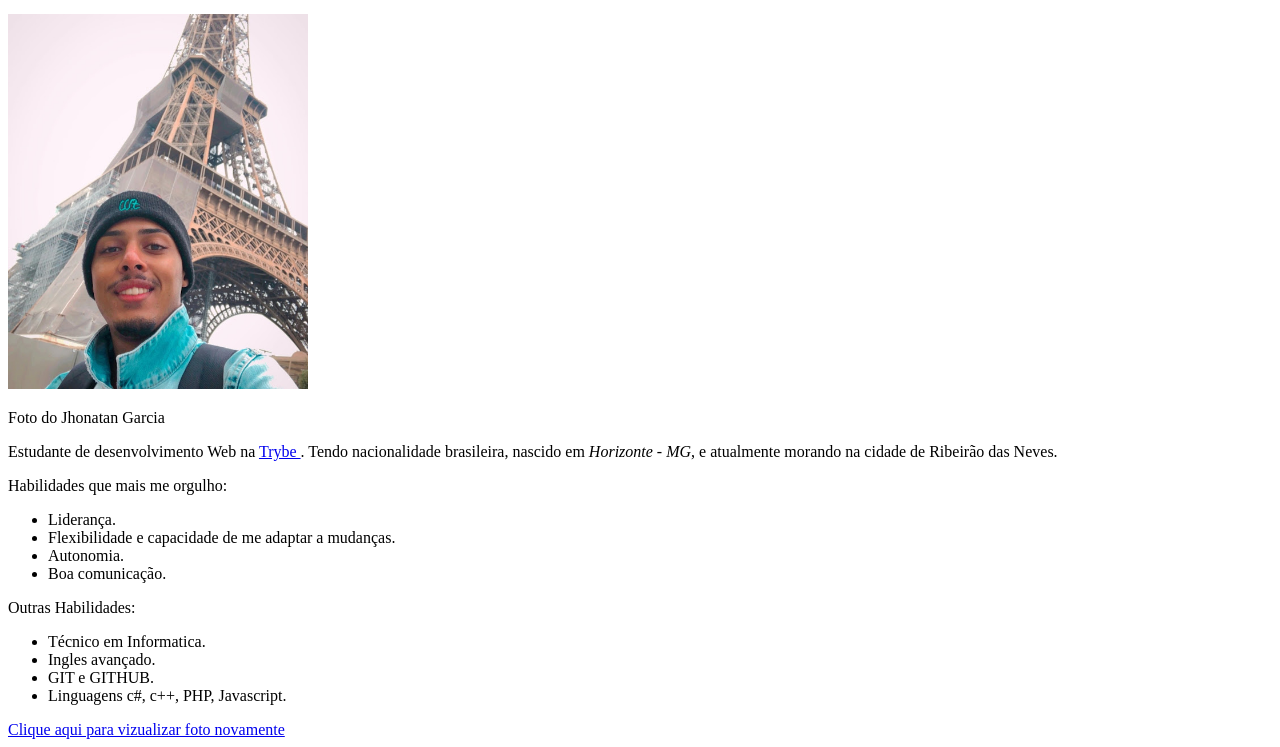
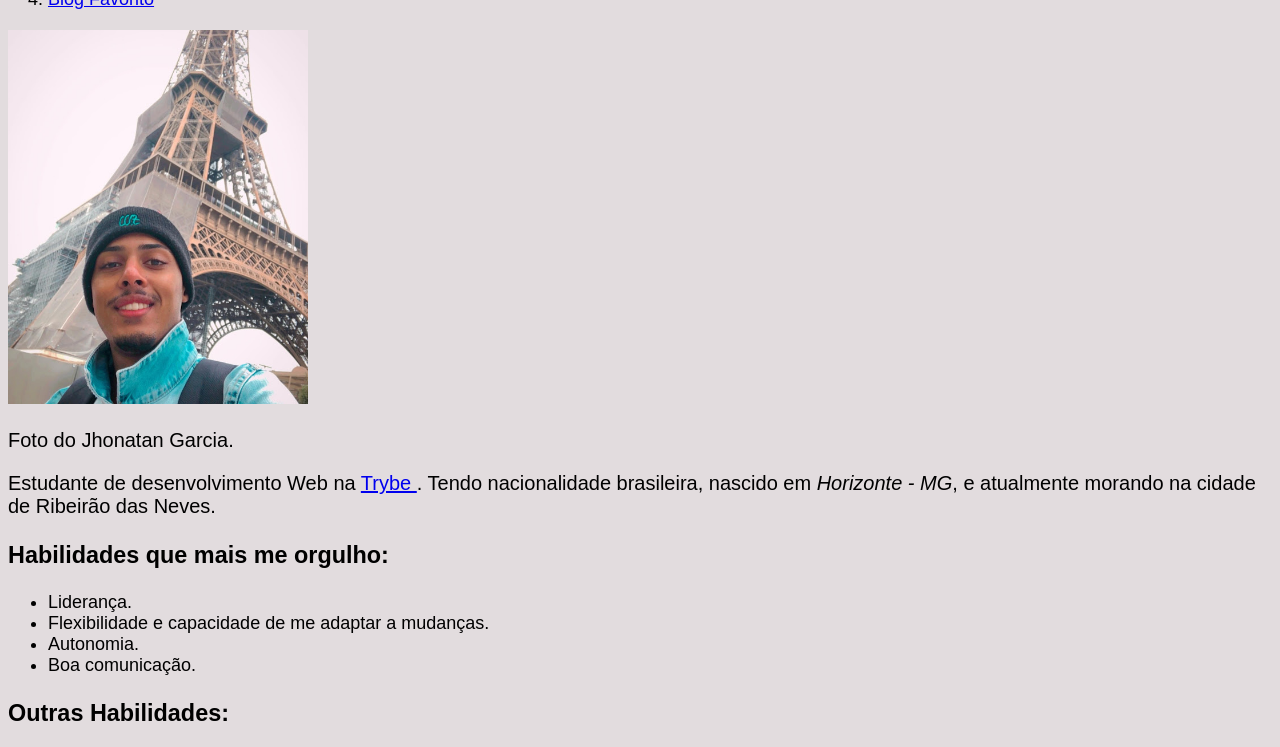
Before and after one commit to jhomgarcia/jhomgarcia.github.io, a plain HTML site: page index.html in a window 1280 px wide. Shown: the part 154-901 px from the top of the page. Drawn offline with Linux system fonts and the light colour scheme.

Commit message:
primeiros passos css

```diff
--- a/index.html
+++ b/index.html
@@ -3,6 +3,18 @@
   <head>
     <meta charset="UTF-8">
     <title>Portifólio Web</title>
+    <style>
+      body {background-color:#E2DCDE;
+      font-family: sans-serif;
+      font-size: 20px;
+      }
+      h1 {text-align: center;
+        line-height: 26px;
+      }
+      li {
+        font-size: 18px;
+      }
+    </style>
   </head>
   <body>
     <h1>Jhonatan Abranges Garcia</h1>
@@ -16,9 +28,9 @@
 
     <img id="jhon" src="selfie.jpg" alt="Foto de perfil de Jhonatan Garcia" title="Foto de perfil de Jhonatan Garcia" width="300px" class="picture">
 
-    <p>Foto do Jhonatan Garcia <br></p>
+    <p>Foto do Jhonatan Garcia. <br></p>
     <p id="sobre">Estudante de desenvolvimento Web na <a href="https://www.betrybe.com/" target="blank"> Trybe </a>. Tendo nacionalidade brasileira, nascido em <em> Horizonte - MG</em>, e atualmente morando na cidade de Ribeirão das Neves.</p>
-    <p id="lista">Habilidades que mais me orgulho:</p>
+    <h3 id="lista">Habilidades que mais me orgulho:</h3>
     <ul>
       <li>Liderança.</li>
       <li>Flexibilidade e capacidade de me adaptar a mudanças.</li>
@@ -26,7 +38,7 @@
       <li>Boa comunicação.</li>
     </ul>
 
-    <p>Outras Habilidades:</p>
+    <h3>Outras Habilidades:</h3>
     <ul>
       <li>Técnico em Informatica.</li>
       <li>Ingles avançado.</li>
```
